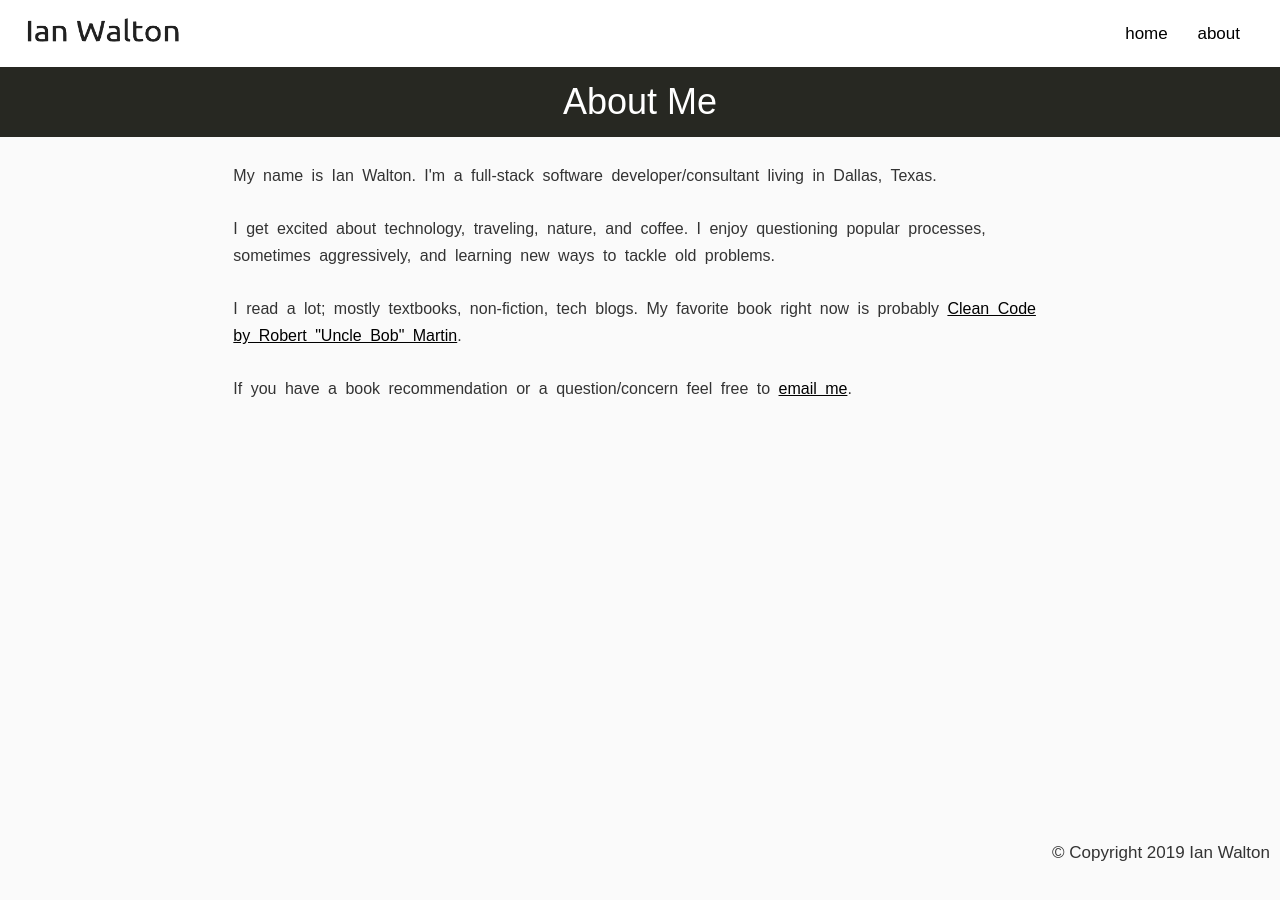
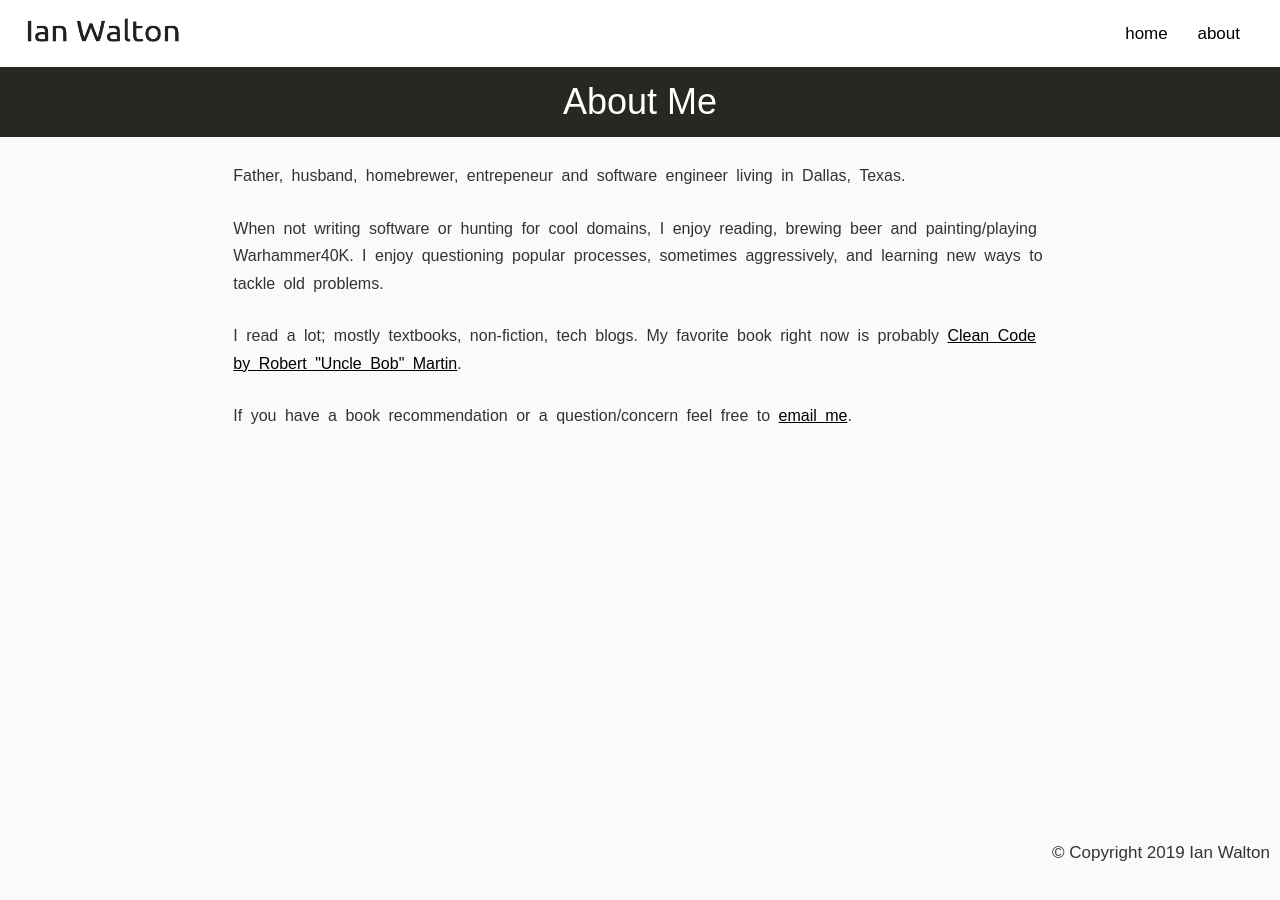
Before and after one commit to itwalton/itwalton.github.io, a Jekyll site: the page built from about/index.html, in a window 1280 px wide. Built offline with Jekyll 4.4.1, drawn with Linux system fonts in a browser that asks for light colours; some web fonts are replaced.

Commit message:
update about

```diff
--- a/about/index.html
+++ b/about/index.html
@@ -9,11 +9,11 @@ header: About Me
     <div class="col-sm-12">
       <article>
         <p>
-          My name is Ian Walton. I'm a full-stack software developer/consultant living in Dallas, Texas.
+          Father, husband, homebrewer, entrepeneur and software engineer living in Dallas, Texas.
         </p>
 
         <p>
-          I get excited about technology, traveling, nature, and coffee. I enjoy questioning popular processes,
+          When not writing software or hunting for cool domains, I enjoy reading, brewing beer and painting/playing Warhammer40K. I enjoy questioning popular processes,
           sometimes aggressively, and learning new ways to tackle old problems.
         </p>
 
```
Also changed, not shown: other parts of about/index.html (+1 -1 lines).
